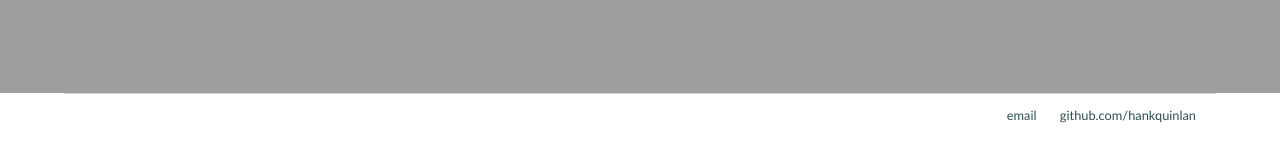
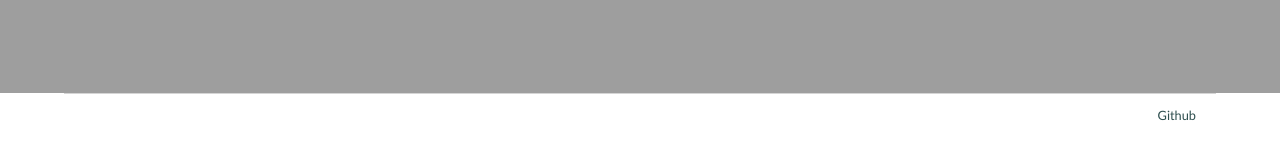
Before and after one commit to Calculasians/calculasians.github.io, a Jekyll site: the page built from index.html, in a window 1280 px wide. Shown: the part 470-632 px from the top of the page. Built offline with Jekyll 4.4.1, drawn with Linux system fonts in a browser that asks for light colours.

Commit message:
Update default.html

```diff
--- a/_layouts/default.html
+++ b/_layouts/default.html
@@ -32,8 +32,7 @@
 			</div><!-- /.container -->
 			<footer>
 	    		<ul>
-	        		<li><a href="mailto:hankquinlanhub@gmail.com">email</a></li>
-	        		<li><a href="https://github.com/hankquinlan">github.com/hankquinlan</a></li>
+	        		<li><a href="https://github.com/Calculasians">Github</a></li>
 				</ul>
 			</footer>
 		</body>
```
